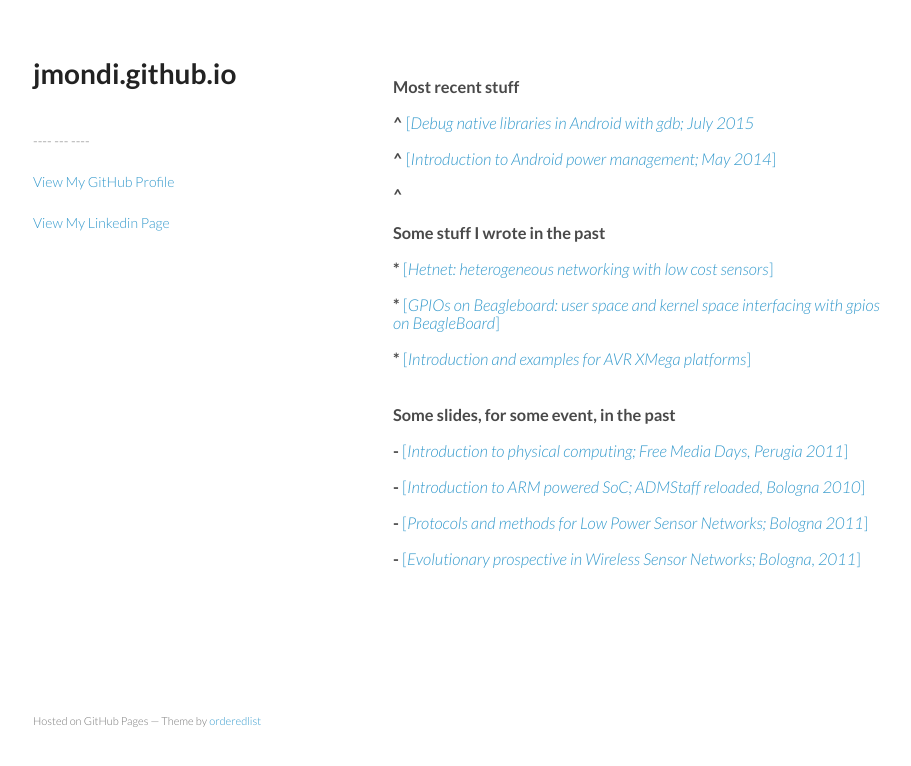
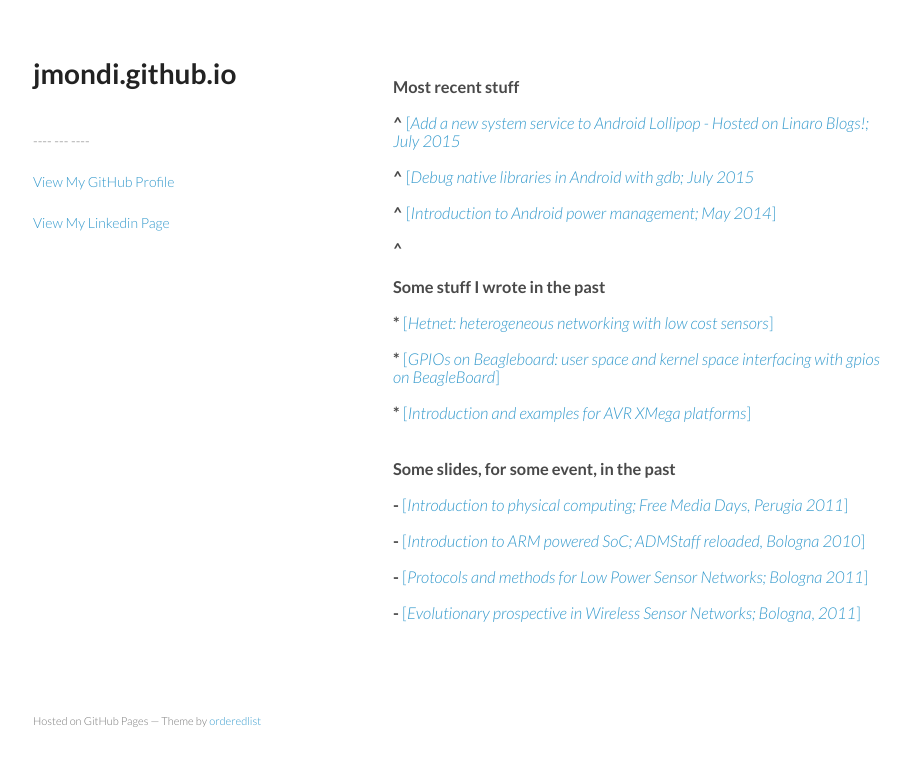
Before and after one commit to ecit241/jmondi.github.io, a plain HTML site: page index.html in a window 1280 px wide. Shown: the whole page, without its empty margins (177-1088 px from the left). Drawn offline with Linux system fonts and the light colour scheme.

Commit message:
Link to linaro blog
Signed-off-by: Jacopo Mondi <jacopo.mondi@linaro.org>

```diff
--- a/index.html
+++ b/index.html
@@ -28,12 +28,12 @@
 
 <p><p>
 <bold> Most recent stuff </bold><br><br>
+^ <a href="https://www.linaro.org/blog/adding-a-new-system-service-to-android-5-tips-and-how-to/">[<i>Add a new system service to Android Lollipop - Hosted on Linaro Blogs!; July 2015</i></a><br><br>
 ^ <a href="https://github.com/jmondi/jmondi.github.io/blob/master/Debugging_Native_Android.md">[<i>Debug native libraries in Android with gdb; July 2015</i></a><br><br>
 ^ <a href="http://jmondi.github.io/Android_power-management.pdf">[<i>Introduction to Android power management; May 2014</i>]</a><br><br>
 ^
 
 <p><p>
-
 <bold> Some stuff I wrote in the past </bold><br><br>
 * <a href="http://jmondi.github.io/hetnet.html">[<i>Hetnet: heterogeneous networking with low cost sensors</i>]</a><br><br>
 * <a href="http://jmondi.github.io/gpio_control.html">[<i>GPIOs on Beagleboard: user space and kernel space interfacing with gpios on BeagleBoard</i>]</a><br><br>
```
